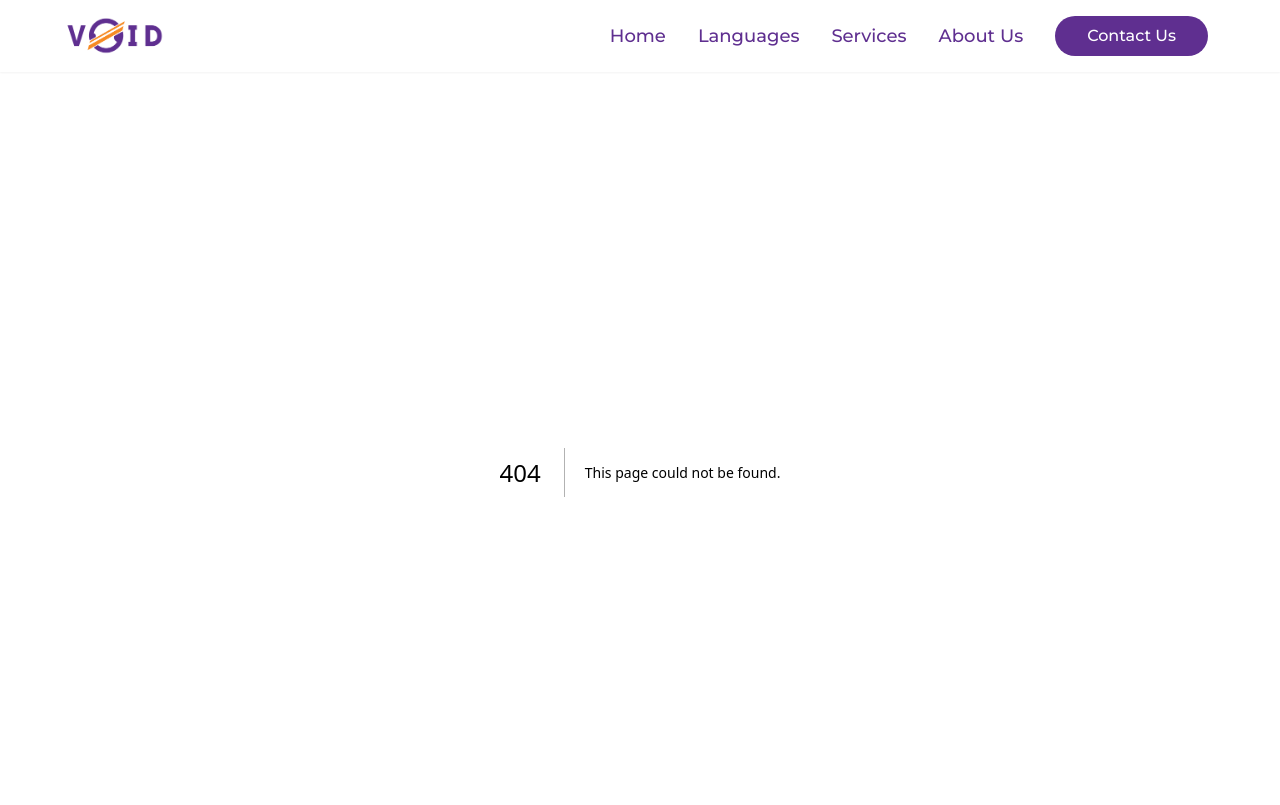
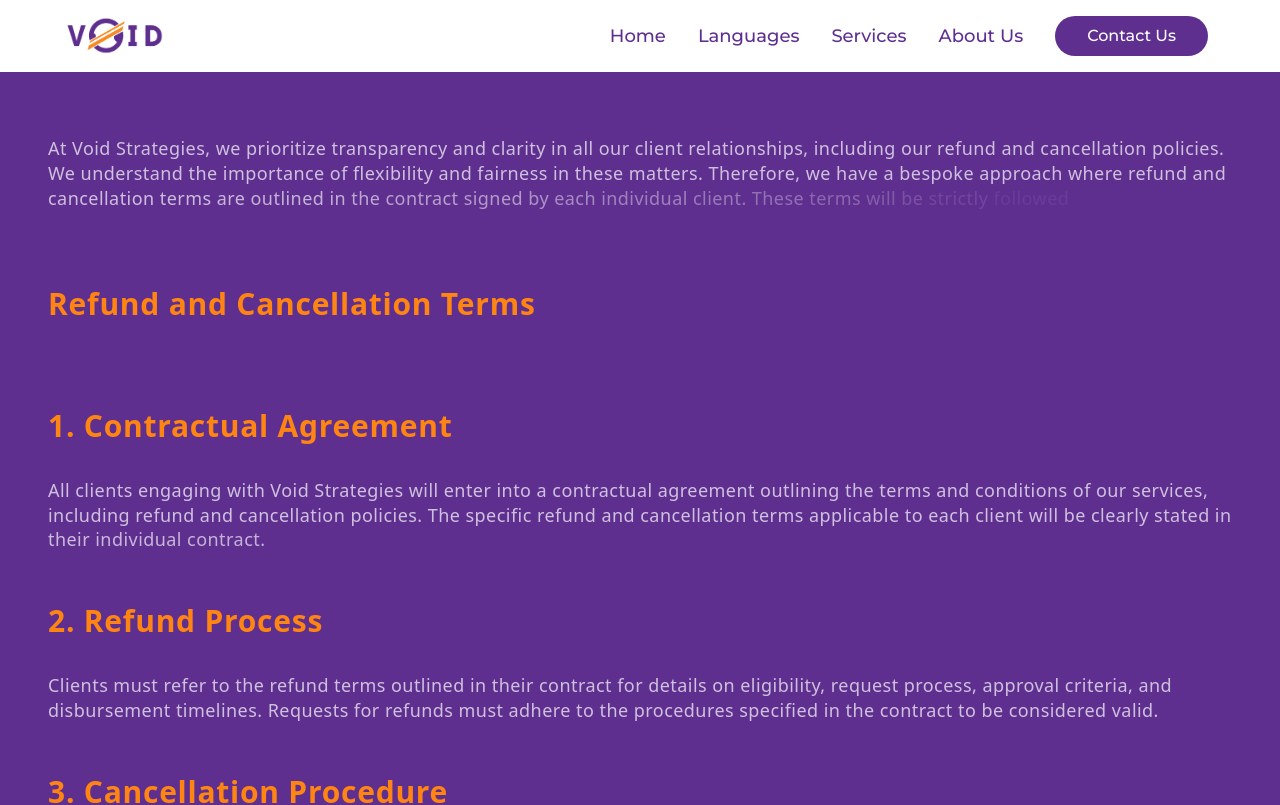
Before and after one commit to senpaiblue/void-strategies, a Next.js app: page /refund in a window 1280 px wide. Before the commit this address had no page. Shown: the top 805 px of the page. Built offline with nearby package versions, Linux system fonts and the light colour scheme.

Commit message:
refund_policy

```diff
--- a/constants/data.js
+++ b/constants/data.js
@@ -142,3 +142,43 @@ export const Terms =[
     "description": "If you have any questions about these Terms and Conditions, You can contact us: \nBy email: info@voidstrategies.com"
   }
 ]
+
+
+export const refundPolicy = [
+  {
+    heading: "",
+    description: "At Void Strategies, we prioritize transparency and clarity in all our client relationships, including our refund and cancellation policies. We understand the importance of flexibility and fairness in these matters. Therefore, we have a bespoke approach where refund and cancellation terms are outlined in the contract signed by each individual client. These terms will be strictly followed in the event that a refund or cancellation is requested."
+  },
+  {
+    heading: "Refund and Cancellation Terms",
+    description: ""
+  },
+  {
+    heading: "1. Contractual Agreement",
+    description: "All clients engaging with Void Strategies will enter into a contractual agreement outlining the terms and conditions of our services, including refund and cancellation policies. The specific refund and cancellation terms applicable to each client will be clearly stated in their individual contract."
+  },
+  {
+    heading: "2. Refund Process",
+    description: "Clients must refer to the refund terms outlined in their contract for details on eligibility, request process, approval criteria, and disbursement timelines. Requests for refunds must adhere to the procedures specified in the contract to be considered valid."
+  },
+  {
+    heading: "3. Cancellation Procedure",
+    description: "Clients wishing to cancel services must follow the cancellation procedure detailed in their contract. Void Strategies will honor cancellation requests in accordance with the terms agreed upon in the contract."
+  },
+  {
+    heading: "4. Client Responsibilities",
+    description: "It is the responsibility of the client to review and understand the refund and cancellation terms specified in their contract before engaging with Void Strategies. Clients are encouraged to seek clarification on any aspects of the refund and cancellation policies that they do not fully comprehend."
+  },
+  {
+    heading: "5. Contractual Compliance",
+    description: "Void Strategies will strictly adhere to the refund and cancellation terms stipulated in the client's contract. Any deviations from the agreed-upon terms will be addressed in accordance with the dispute resolution process outlined in the contract."
+  },
+  {
+    heading: "6. Contact Information",
+    description: "For inquiries related to refund and cancellation policies, clients should refer to the contact information provided in their contract or reach out to their designated point of contact at Void Strategies. By signing the contract with Void Strategies, clients acknowledge that they have reviewed and accepted the specific refund and cancellation terms outlined therein. These terms will govern any refund or cancellation requests made during the course of the engagement. For further details or assistance, please consult your contract or contact us at [contact email] or [phone number]."
+  },
+  {
+    heading: "",
+    description: "This policy underscores our commitment to fairness and client satisfaction by ensuring that refund and cancellation terms are tailored to meet the unique needs of each client and are clearly communicated in their contractual agreement with Void Strategies."
+  }
+];
--- /dev/null
+++ b/src/app/refund/page.js
@@ -0,0 +1,26 @@
+import { TextGenerateEffect } from '@/components/ui/TextGenerationEffect'
+import React from 'react'
+import { refundPolicy } from '../../../constants/data'
+
+const refund = () => {
+  return (
+    <div className="bg-[#5F2F90] min-h-screen">
+      {refundPolicy.map((item) => (
+        <div className="w-full  lg:px-12 px-4 md:px-8 py-4"
+        key={item.heading}>
+          <TextGenerateEffect
+            className="text-[#ff8513] text-3xl pb-4 font-bold"
+            words={item.heading}
+          />
+
+          <TextGenerateEffect
+            className="text-white/[0.7] font-regular text-lg "
+            words={item.description}
+          />
+        </div>
+      ))}
+    </div>
+  )
+}
+
+export default refund
--- a/src/components/Footer.js
+++ b/src/components/Footer.js
@@ -19,6 +19,9 @@ const Footer = () => {
 
             <Link href={"/terms"}>
               <h3 className="text-white/[0.8]">Terms & Condition</h3>
+            </Link>
+            <Link href={"/refund"}>
+              <h3 className="text-white/[0.8]">Refund Policy</h3>
             </Link>
             <Link href={"/support"}>
               <h3 className="text-white/[0.8]">Customer Support</h3>
```
